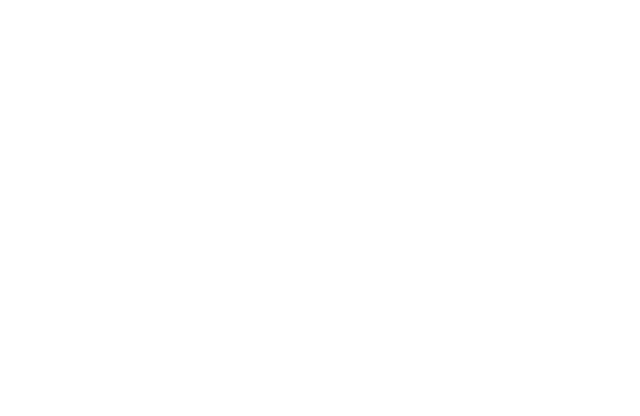
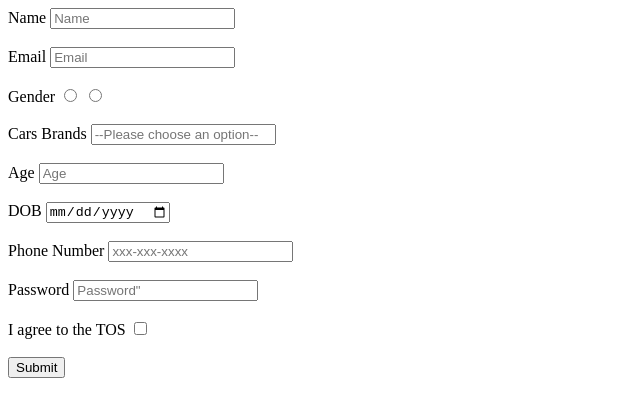
Before and after one commit to acciojob/signup-form-car-gautamsiddharth09, a website: page main.html in a window 1280 px wide. Shown: the whole page, without its empty margins (0-640 px from the left). Drawn offline with Linux system fonts and the light colour scheme.

Commit message:
created a submission

```diff
--- a/main.html
+++ b/main.html
@@ -7,9 +7,52 @@
 </head>
 
 <body>
-	<!-- the entire body must be written by student -->
-    <script type="text/javascript" src="./script.js">
-</script>
+
+	<form action="" method="post">
+
+	<label for="name">Name
+<input type="text" id="name" placeholder="Name" required>
+	</label><br><br>
+
+	<label for="email">Email
+<input type="email" id="email" placeholder="Email" required>
+	</label><br> <br>
+
+	<label for="gender_m">Gender
+<input type="radio" id="gender_m"  required>
+	<label for="gender_f">
+<input type="radio" id="gender_f"  required>
+	</label><br> <br>
+
+	<label for="cars">Cars Brands
+		<input type="select" id="cars" placeholder="--Please choose an option--" required>
+	</label><br> <br>
+
+		<label for="age">Age
+			<input type="number" id="age" placeholder="Age" required>
+		</label><br> <br>
+
+		<label for="dob">DOB
+			<input type="date" id="dob" placeholder="" required>
+		</label><br> <br>
+
+		<label for="tel">Phone Number
+			<input type="tel" id="tel" placeholder="xxx-xxx-xxxx">
+		</label><br> <br>
+
+		<label for="password">Password
+			<input type="password" id="password" placeholder=Password" required>
+		</label><br> <br>
+
+		<label for="tos">I agree to the TOS
+			<input type="checkbox" id="tos" required>
+		</label><br><br>
+
+		<button type="submit">Submit</button>
+
+
+
+	</form>
 
 </body>
 
```
